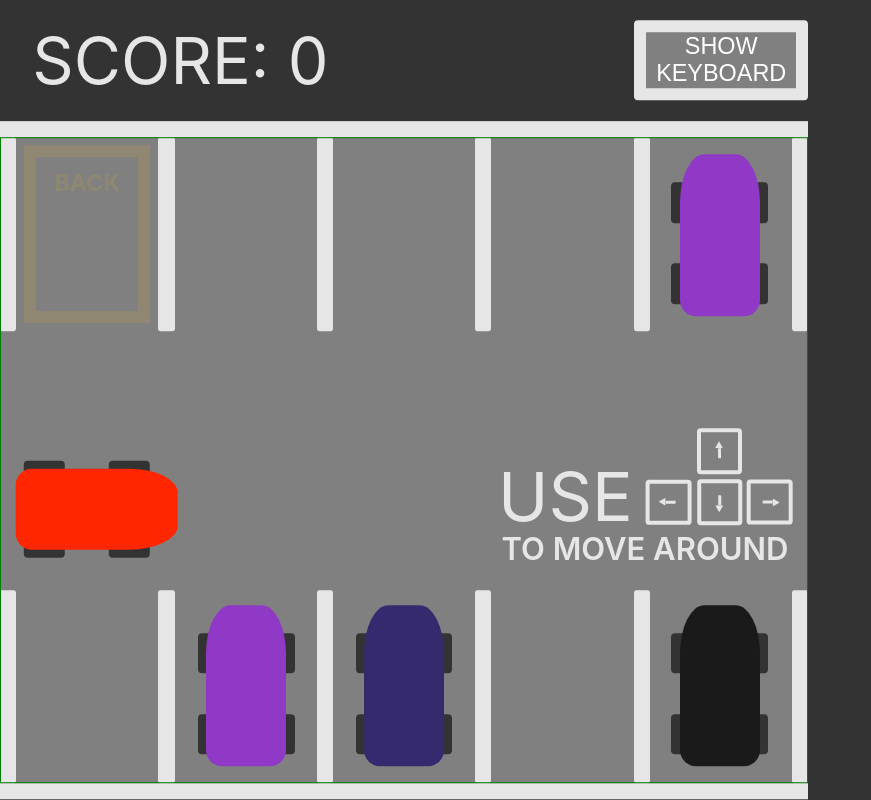
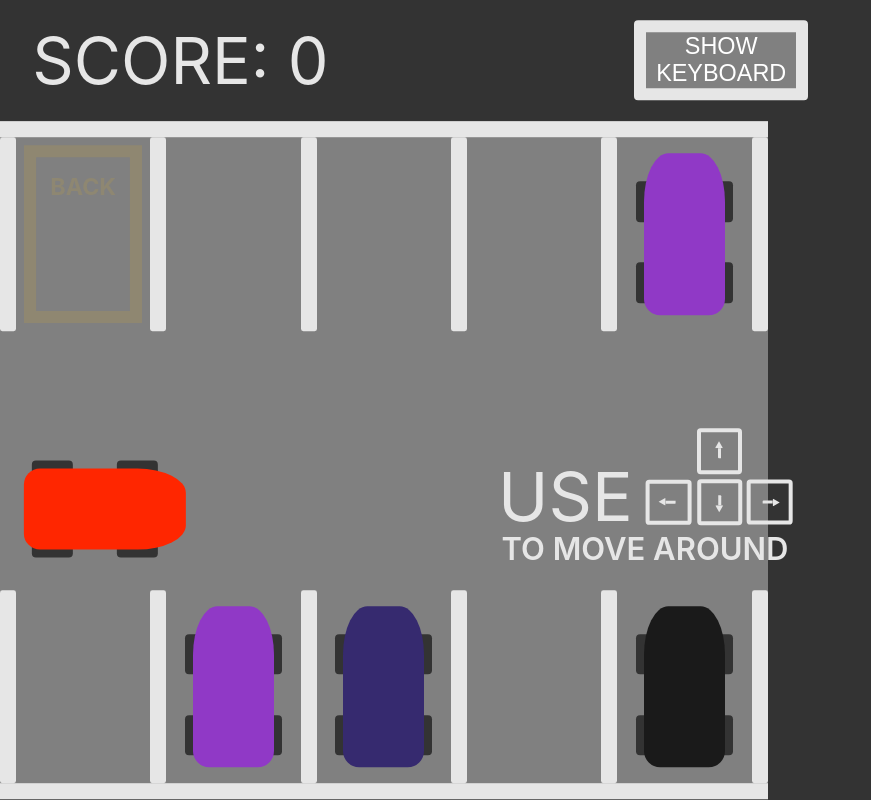
Before and after one commit to christianambukita/parking-simulator, a React (Create React App) app: page / in a window 1280 px wide. Shown: the whole page, without its empty margins (0-871 px from the left). Built offline with nearby package versions, Linux system fonts and the light colour scheme.

Commit message:
Refactor ParkingSlots component

```diff
--- a/src/components/ParkingSlots.js
+++ b/src/components/ParkingSlots.js
@@ -5,11 +5,6 @@ import '../css/ParkingSlots.css';
 import DummyCar from './DummyCar';
 import { selectDummySlots, selectTargetSlot } from './redux/AppSlice';
 import { setSlotsPositions } from './redux/SceneSlice';
-
-let initialState = {};
-for (let i = 0; i < 10; i++) {
-	initialState[i] = {};
-}
 
 export default function ParkingSlots({ scale }) {
 	const dispatch = useDispatch();
@@ -42,30 +37,14 @@ export default function ParkingSlots({ scale }) {
 
 	useEffect(() => {
 		getSlotsPositions();
-
 		// eslint-disable-next-line react-hooks/exhaustive-deps
 	}, []);
 	const isTargetSlot = (index) => targetSlot && targetSlot.slot === index;
-	function getTargetDir(index) {
-		if (!isTargetSlot(index)) return '';
+	function getTargetDir() {
 		const dir = targetSlot.direction;
 		return <p>{dir ? 'FRONT' : 'BACK'}</p>;
 	}
 	const getRow = (index) => (index < 5 ? 0 : 1);
-	function toParkingSlots(array) {
-		return array.map((index) => (
-			<div className='flex-container' key={`p-${index}`}>
-				<div
-					ref={slotRefs[index]}
-					className={`slot${
-						isTargetSlot(index) ? ' target flex-container' : ''
-					}${getRow(index) ? ' bottom' : ''}`}>
-					{getTargetDir(index)}
-				</div>
-				<div className='slot-line'></div>
-			</div>
-		));
-	}
 
 	useEffect(() => {
 		getSlotsPositions();
@@ -74,23 +53,23 @@ export default function ParkingSlots({ scale }) {
 
 	return (
 		<div ref={parkingRef} className='parking-slots flex-container'>
-			<div className='parking-slots-container flex-container'>
-				<div className='slot-line'></div>
-				{toParkingSlots([0, 1, 2, 3, 4])}
-			</div>
-			<div className='parking-slots-container flex-container'>
-				<div className='slot-line'></div>
-				{toParkingSlots([5, 6, 7, 8, 9])}
-			</div>
 			<div className='parking-slots-dummy'>
-				{dummySlots.map((slot) => (
-					<div
-						key={`dummy-${slot.slot}`}
-						className={`dummy-slot slot-${slot.slot}`}
-						style={{ '--dummy-slot': `s${slot.slot}` }}>
-						<DummyCar color={slot.color} />
-					</div>
-				))}
+				{[0, 1, 2, 3, 4, 5, 6, 7, 8, 9].map((index) => {
+					const slot = dummySlots.filter((slot) => index === slot.slot)[0];
+					return (
+						<div
+							ref={slotRefs[index]}
+							key={`p-slot-${index}`}
+							className='parking-slot'>
+							{slot && <DummyCar color={slot.color} />}
+							{isTargetSlot(index) && (
+								<div className={`target${getRow(index) ? ' bottom' : ''}`}>
+									{getTargetDir()}
+								</div>
+							)}
+						</div>
+					);
+				})}
 			</div>
 		</div>
 	);
--- a/src/css/Car.css
+++ b/src/css/Car.css
@@ -9,10 +9,11 @@ body {
 	--body-height: 200em;
 	--rear-axis: 40em;
 	--wheel-height: 50em;
+	--wheel-offset: 10em;
 	position: absolute;
 	top: 0;
 	left: 0;
-	width: var(--body-width);
+	width: calc(var(--body-width) + (var(--wheel-offset) * 2));
 	height: var(--body-height);
 	transform: translate(var(--t-x), var(--t-y)) rotate(var(--t-r));
 	transform-origin: center calc(var(--body-height) - var(--rear-axis));
@@ -54,10 +55,10 @@ body {
 	bottom: calc(var(--wheel-height) - var(--rear-axis));
 }
 .w-left {
-	left: -10em;
+	left: 0em;
 }
 .w-right {
-	right: -10em;
+	right: 0em;
 }
 
 /* testing */
--- a/src/css/ParkingSlots.css
+++ b/src/css/ParkingSlots.css
@@ -36,43 +36,59 @@
 	bottom: 0;
 }
 
-.slot {
-	width: var(--slot-width);
-	height: var(--slot-height);
+.target {
+	--shadow-thickness: 15em;
+	height: 100%;
+	width: 100%;
+	display: flex;
+	justify-content: center;
+	box-sizing: border-box;
+	color: var(--target-color);
+	animation: target-blink-text 2s ease-in-out infinite;
+	align-items: flex-start !important;
+	font-weight: 700;
 }
 
-.target {
+.target::after {
 	box-sizing: border-box;
-	--shadow-thickness: 15em;
-	content: 'PARK HERE';
+	position: absolute;
+	content: '';
+	width: 100%;
+	height: 100%;
 	border: 10em solid transparent;
-	color: var(--target-color);
-	animation: target-blink 2s ease-in-out infinite;
 	box-shadow: inset 0 0 0 var(--shadow-thickness) var(--target-color);
-	align-items: flex-start;
+	animation: target-blink-border 2s ease-in-out infinite;
+}
 
-	font-weight: 700;
-}
 .target p {
+	margin-block: 1.5em;
 	font-size: 28.8em;
 }
 
 .bottom {
-	align-items: flex-end;
+	align-items: flex-end !important;
 }
 
-@keyframes target-blink {
+@keyframes target-blink-text {
 	0% {
-		box-shadow: inset 0 0 0 var(--shadow-thickness) var(--target-color);
 		color: var(--target-color);
 	}
 	40% {
-		box-shadow: inset 0 0 0 var(--shadow-thickness) var(--target-color);
 		color: var(--target-color);
 	}
 	70% {
+		color: var(--target-color-blink);
+	}
+}
+@keyframes target-blink-border {
+	0% {
+		box-shadow: inset 0 0 0 var(--shadow-thickness) var(--target-color);
+	}
+	40% {
+		box-shadow: inset 0 0 0 var(--shadow-thickness) var(--target-color);
+	}
+	70% {
 		box-shadow: inset 0 0 0 var(--shadow-thickness) var(--target-color-blink);
-		color: var(--target-color-blink);
 	}
 }
 
@@ -87,21 +103,40 @@
 	position: absolute;
 	width: 100%;
 	height: 800em;
-	border: 1px solid green;
 	display: grid;
 	padding-inline: 20em;
 	grid-template-columns: repeat(5, 1fr);
 	grid-template-rows: repeat(2, 240em);
 	column-gap: 20em;
 	row-gap: calc(100% - 480em);
-	grid-template-areas: 's0 s1 s2 s3 s4' 's5 s6 s7 s8 s9';
 }
 
-.dummy-slot {
+.parking-slot {
 	width: 100%;
 	height: 100%;
 	display: flex;
 	justify-content: center;
 	align-items: center;
-	grid-area: var(--dummy-slot);
+	position: relative;
 }
+
+.parking-slot::after {
+	position: absolute;
+	content: '';
+	border-radius: 3em;
+	width: var(--slot-line-width);
+	height: var(--slot-height);
+	background: var(--road-line);
+	right: calc(0px - var(--slot-line-width));
+}
+
+.parking-slot:nth-child(1)::before,
+.parking-slot:nth-child(6)::before {
+	position: absolute;
+	content: '';
+	border-radius: 3em;
+	width: var(--slot-line-width);
+	height: var(--slot-height);
+	background: var(--road-line);
+	left: calc(0px - var(--slot-line-width));
+}
```
